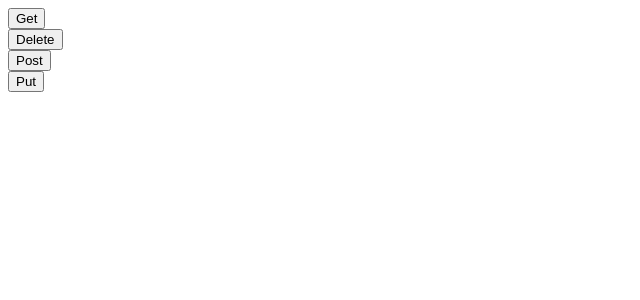
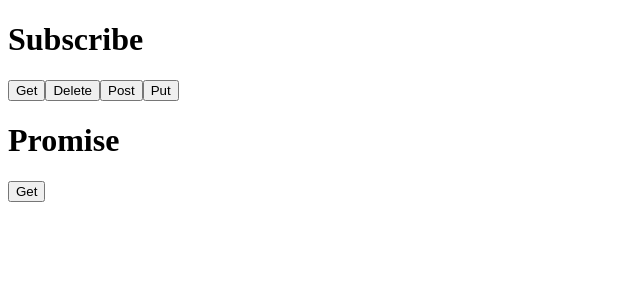
Before and after one commit to ahmed3la/AngularArmy_HttpClient, an Angular app: page / in a window 1280 px wide. Shown: the top 300 px of the page, without its empty margins (0-640 px from the left). Built offline with nearby package versions, Linux system fonts and the light colour scheme.

Commit message:
Add doGet_Promise

```diff
--- a/src/app/app.component.html
+++ b/src/app/app.component.html
@@ -1,9 +1,10 @@
 <div>
+  <h1>Subscribe</h1>
   <button (click)="doGet()">Get</button>
+  <button (click)="doDelete()">Delete</button>
+  <button (click)="doPost()">Post</button>
+  <button (click)="doPut()">Put</button>
   <br />
-  <button (click)="doDelete()">Delete</button>
-  <br />
-  <button (click)="doPost()">Post</button>
-  <br />
-  <button (click)="doPut()">Put</button>
+  <h1>Promise</h1>
+  <button (click)="doGet_Promise()">Get</button>
 </div>
--- a/src/app/app.component.ts
+++ b/src/app/app.component.ts
@@ -19,6 +19,12 @@ export class AppComponent {
       console.log('result', result);
     });
   }
+  doGet_Promise() {
+    this.apiService.doGet().toPromise().then((result) => {
+      console.log('result', result);
+    });
+  }
+
   doDelete() {
     this.apiService.doDelete().subscribe((result) => {
       console.log('result', result);
--- a/src/app/core/http/api.service.ts
+++ b/src/app/core/http/api.service.ts
@@ -1,6 +1,6 @@
 //import { environment as env } from './../../../environments/environment';
 import { Injectable } from '@angular/core';
-import { HttpClient, HttpClientModule } from '@angular/common/http';
+import { HttpClient, HttpClientModule, HttpHeaders } from '@angular/common/http';
 import { environment as env } from '@env/environment';
 
 
@@ -10,15 +10,20 @@ import { environment as env } from '@env/environment';
 })
 export class ApiService {
 
-  constructor(private http: HttpClient) { }
+  headers: HttpHeaders;
+
+  constructor(private http: HttpClient) {
+    const headers = { guest: 'true', language: 'en' }
+    this.headers = new HttpHeaders(headers);
+  }
 
   doGet() {
-    //console.log(env.apiRoot);
     return this.http.get(`${env.apiRoot}/get`, {
       params: { page: '20' },
-      headers: { guest: 'true' }
+      headers: this.headers
     });
   }
+
   doDelete() {
     return this.http.delete(`${env.apiRoot}/delete`, {
       params: { page: '20' },
```
Also changed, not shown: src/app/core/http/handel-error.service.ts (added, +9 -0 lines).
